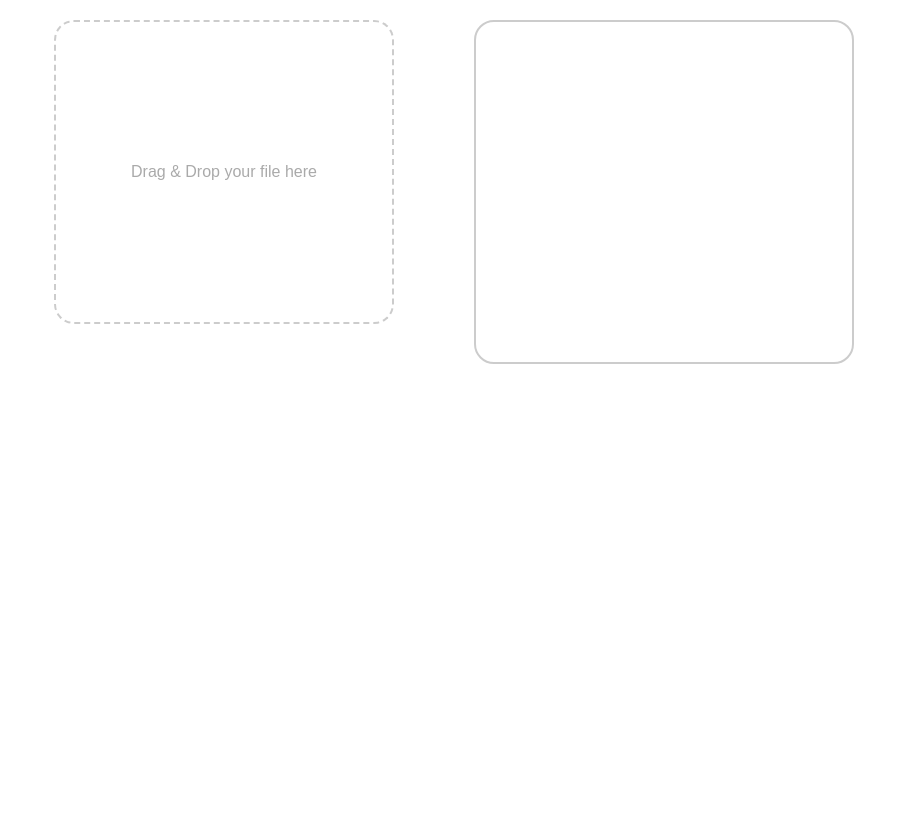
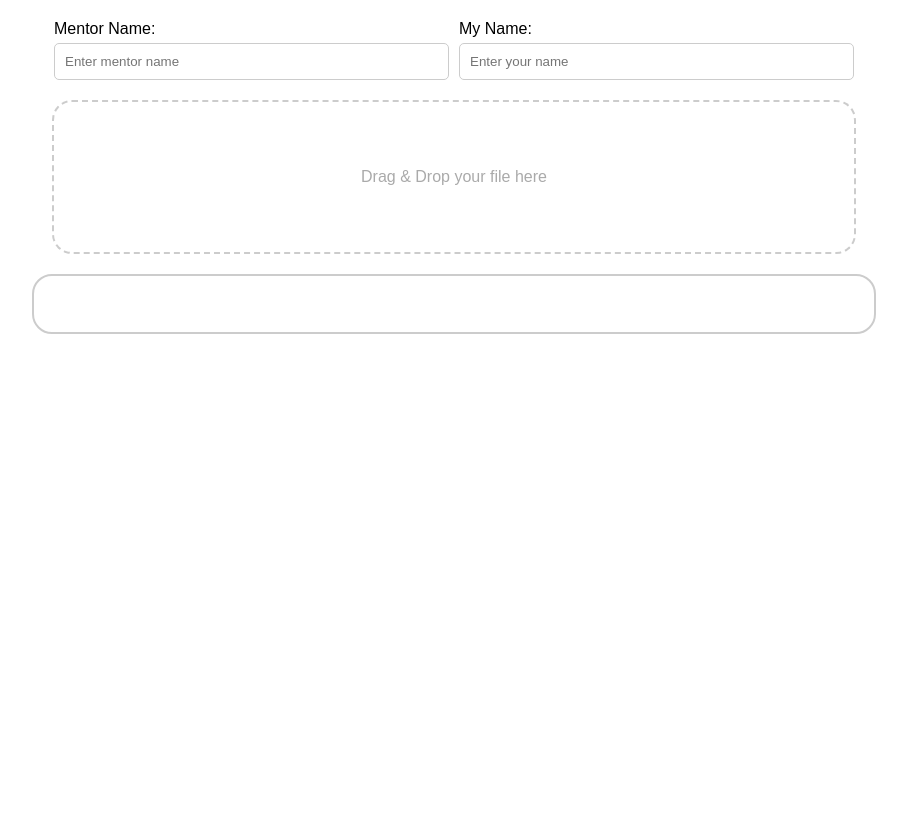
Before and after one commit to kim-do-hyeon/bob-jh-magic, a Flask app: page / in a window 1280 px wide. Shown: the whole page, without its empty margins (186-1093 px from the left). Run offline with Flask 3, Linux system fonts and the light colour scheme.

Commit message:
Add sha-1, sha-256 & input name field

```diff
--- a/app.py
+++ b/app.py
@@ -3,12 +3,17 @@ import hashlib
 
 app = Flask(__name__)
 
-def calculate_md5(file):
-    hash_md5 = hashlib.md5()
-    for chunk in iter(lambda: file.read(4096), b""):
-        hash_md5.update(chunk)
+def calculate_hashes(file):
+    file.seek(0)
+    data = file.read()
+
+    md5_hash = hashlib.md5(data).hexdigest()
+    sha1_hash = hashlib.sha1(data).hexdigest()
+    sha256_hash = hashlib.sha256(data).hexdigest()
+
     file.seek(0)  # Reset file pointer to the beginning
-    return hash_md5.hexdigest()
+
+    return md5_hash, sha1_hash, sha256_hash
 
 @app.route('/')
 def index():
@@ -23,8 +28,9 @@ def upload():
     if file.filename == '':
         return jsonify({'error': 'No selected file'})
 
-    file_hash = calculate_md5(file)
-    return jsonify({'hash': file_hash, 'message': 'File uploaded and hash calculated'})
+    md5_hash, sha1_hash, sha256_hash = calculate_hashes(file)
+    filename = file.filename
+    return jsonify({'filename': filename, 'md5': md5_hash, 'sha1': sha1_hash, 'sha256': sha256_hash})
 
 if __name__ == '__main__':
     app.run(debug=True)
--- a/templates/index.html
+++ b/templates/index.html
@@ -8,21 +8,47 @@
         body {
             font-family: Arial, sans-serif;
             display: flex;
-            justify-content: center;
-            align-items: flex-start;
+            flex-direction: column;
+            align-items: center;
             margin: 0;
             padding: 20px;
             height: 100vh;
         }
+        .form-container {
+            width: 80%;
+            max-width: 800px;
+            display: flex;
+            justify-content: space-between;
+            margin-bottom: 20px;
+        }
+        .form-group {
+            flex: 1;
+            margin-right: 10px;
+        }
+        .form-group:last-child {
+            margin-right: 0;
+        }
+        .form-group label {
+            display: block;
+            margin-bottom: 5px;
+        }
+        .form-group input {
+            width: 100%;
+            padding: 10px;
+            box-sizing: border-box;
+            border: 1px solid #ccc;
+            border-radius: 5px;
+        }
         .container {
             display: flex;
-            flex-direction: row;
+            flex-direction: column;
+            align-items: center;
             width: 80%;
             max-width: 800px;
         }
         .drop-area {
-            width: 45%;
-            height: 300px;
+            width: 100%;
+            height: 150px;
             border: 2px dashed #ccc;
             border-radius: 20px;
             display: flex;
@@ -30,30 +56,39 @@
             justify-content: center;
             text-align: center;
             color: #aaa;
-            margin-right: 10%;
+            margin-bottom: 20px;
         }
         .result {
-            width: 45%;
-            height: 300px;
+            width: 100%;
             border: 2px solid #ccc;
             border-radius: 20px;
-            display: flex;
-            flex-direction: column;
-            align-items: center;
-            justify-content: center;
-            text-align: center;
             padding: 20px;
+            text-align: left;
         }
     </style>
 </head>
 <body>
+
+    <div class="form-container">
+        <div class="form-group">
+            <label for="mentor-name">Mentor Name:</label>
+            <input type="text" id="mentor-name" placeholder="Enter mentor name">
+        </div>
+        <div class="form-group">
+            <label for="my-name">My Name:</label>
+            <input type="text" id="my-name" placeholder="Enter your name">
+        </div>
+    </div>
 
     <div class="container">
         <div class="drop-area" id="drop-area">
             Drag & Drop your file here
         </div>
         <div class="result" id="result">
-            <p id="hash"></p>
+            <p id="filename"></p>
+            <p id="md5"></p>
+            <p id="sha1"></p>
+            <p id="sha256"></p>
             <p id="message"></p>
         </div>
     </div>
@@ -61,8 +96,14 @@
     <script>
         const dropArea = document.getElementById('drop-area');
         const result = document.getElementById('result');
-        const hashElement = document.getElementById('hash');
+        const filenameElement = document.getElementById('filename');
+        const md5Element = document.getElementById('md5');
+        const sha1Element = document.getElementById('sha1');
+        const sha256Element = document.getElementById('sha256');
         const messageElement = document.getElementById('message');
+
+        const mentorNameInput = document.getElementById('mentor-name');
+        const myNameInput = document.getElementById('my-name');
 
         dropArea.addEventListener('dragover', (event) => {
             event.preventDefault();
@@ -91,8 +132,22 @@
                     if (data.error) {
                         messageElement.textContent = data.error;
                     } else {
-                        hashElement.textContent = `MD5 Hash: ${data.hash}`;
-                        messageElement.textContent = data.message;
+                        // filenameElement.textContent = `File Name: ${data.filename}`;
+                        // md5Element.textContent = `MD5: ${data.md5}`;
+                        // sha1Element.textContent = `SHA-1: ${data.sha1}`;
+                        // sha256Element.textContent = `SHA-256: ${data.sha256}`;
+                        const mentorName = mentorNameInput.value;
+                        const myName = myNameInput.value;
+                        messageElement.innerHTML = `
+                            안녕하십니까 ${mentorName} 멘토님,<br>
+                            BOB13기 디지털포렌식 ${myName}입니다.<br>
+                            첨부파일을 통해 과제를 제출합니다.<br>
+                            ==========<br>
+                            FILE NAME: ${data.filename}<br>
+                            MD5: ${data.md5}<br>
+                            SHA-1: ${data.sha1}<br>
+                            SHA-256: ${data.sha256}
+                        `;
                     }
                 })
                 .catch(error => {
```
